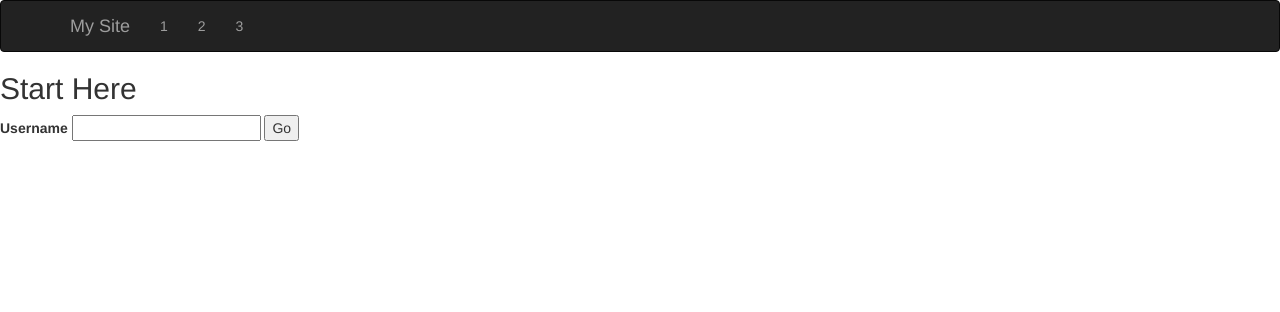
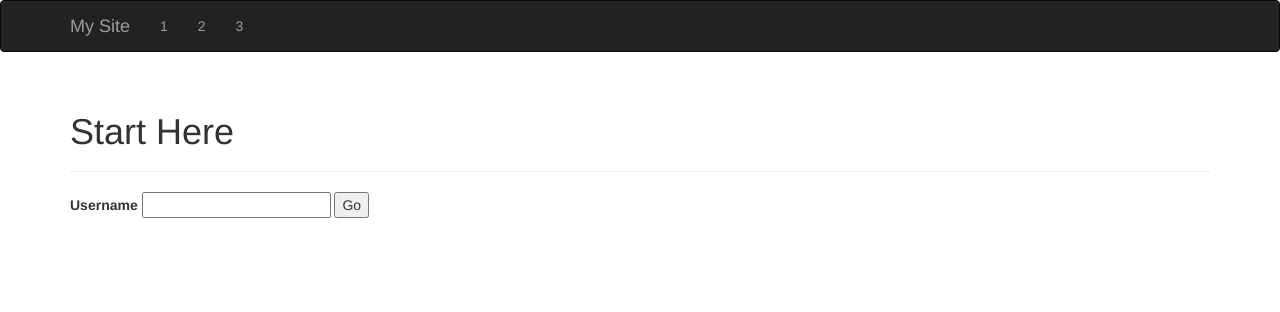
Before and after one commit to stever87/testsite, a Flask app: page / in a window 1280 px wide. Shown: the top 312 px of the page. Run offline with Flask 2, Linux system fonts and the light colour scheme; some libraries are stand-ins or nearby versions.

Commit message:
changed login.html

```diff
--- a/templates/login.html
+++ b/templates/login.html
@@ -1,10 +1,13 @@
 {% extends "base.html" %}
 
 {% block content %}
-  <h2>Start Here</h2>
+  <div class="container">
+	  <div class="page-header">
+  		<h1>Start Here</h1>
+	  </div>
   <form method="POST" action="/">
     {{ form.hidden_tag() }}
     {{ form.name.label }} {{ form.name(size=20) }}
     <input type="submit" value="Go">
-
+</div>
 {% endblock content %}
```
